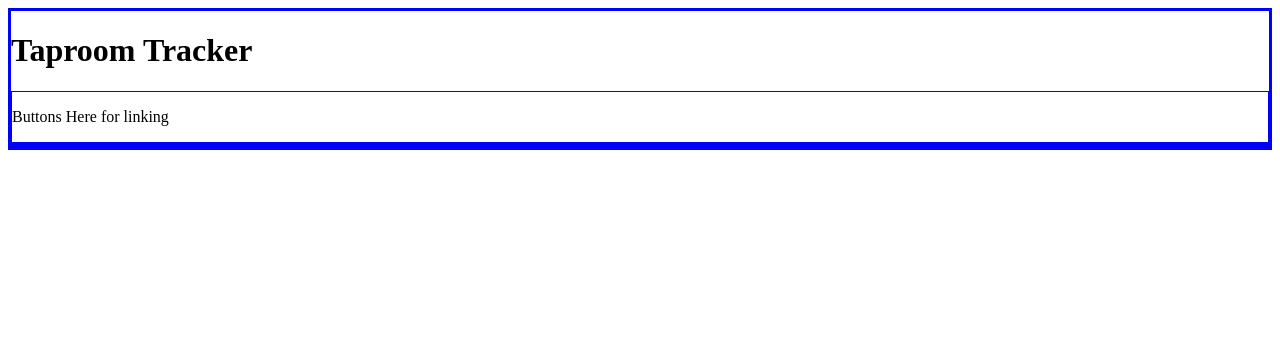
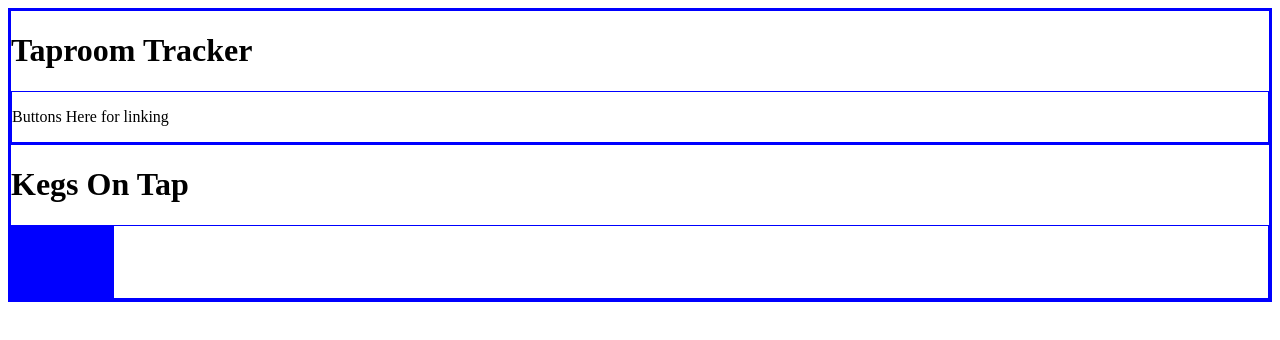
Before and after one commit to GrumpyEwok/react-taproom, a React app: page /#/keg-list in a window 1280 px wide. Shown: the top 340 px of the page. Built offline with nearby package versions, Linux system fonts and the light colour scheme.

Commit message:
Add splash art and basic keg item styles to test iterating.

```diff
--- a/src/components/App.jsx
+++ b/src/components/App.jsx
@@ -8,8 +8,7 @@ import KegList from './KegList';
 function App(){
   return (
     <div>
-      <style global jsx>{' div { border: 1px solid blue;}'}
-      </style>
+      <style global jsx> {' div { border: 1px solid blue;}'} </style>
       <header>
         <div className='container'>
           <h1>Taproom Tracker</h1>
--- a/src/components/KegDetail.jsx
+++ b/src/components/KegDetail.jsx
@@ -1,8 +1,15 @@
 import React from 'react';
 
 function KegDetail(){
+  const itemStyle = {
+    backgroundColor: 'blue',
+    width: '100px',
+    height: '70px',
+  }
   return (
-    <div></div>
+    <div>
+      <div style={itemStyle}></div>
+    </div>
   );
 }
 
--- a/src/components/KegList.jsx
+++ b/src/components/KegList.jsx
@@ -3,7 +3,10 @@ import KegDetail from './KegDetail';
 
 function KegList(){
   return (
-    <div><KegDetail/></div>
+    <div>
+      <h1>Kegs On Tap</h1>
+      <KegDetail/>
+    </div>
   );
 }
 
--- a/src/components/Splash.jsx
+++ b/src/components/Splash.jsx
@@ -1,9 +1,12 @@
 import React from 'react';
-
+import breweryArt from '../assets/images/brewery-art.png';
 function Splash(){
   return (
     <div>
       <h1>Generic Welcome Content Here</h1>
+      <div className='splash-container'>
+        <img src={breweryArt} alt='Line art of a hand holding a beer stein.'></img>
+      </div>
     </div>
   );
 }
```
Also changed, not shown: src/assets/images/brewery-art.png (added), 1 other file (tests, documents, lock files or other folders).
